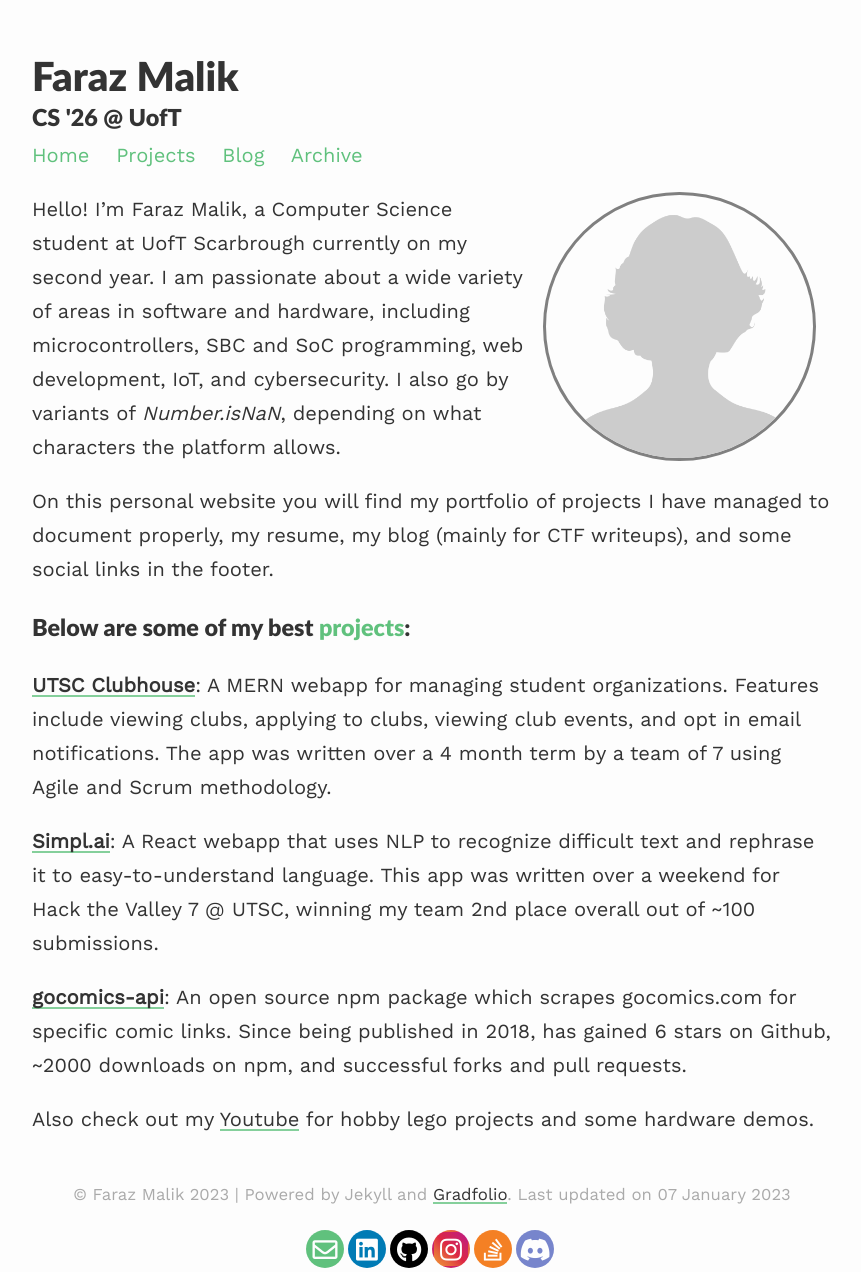
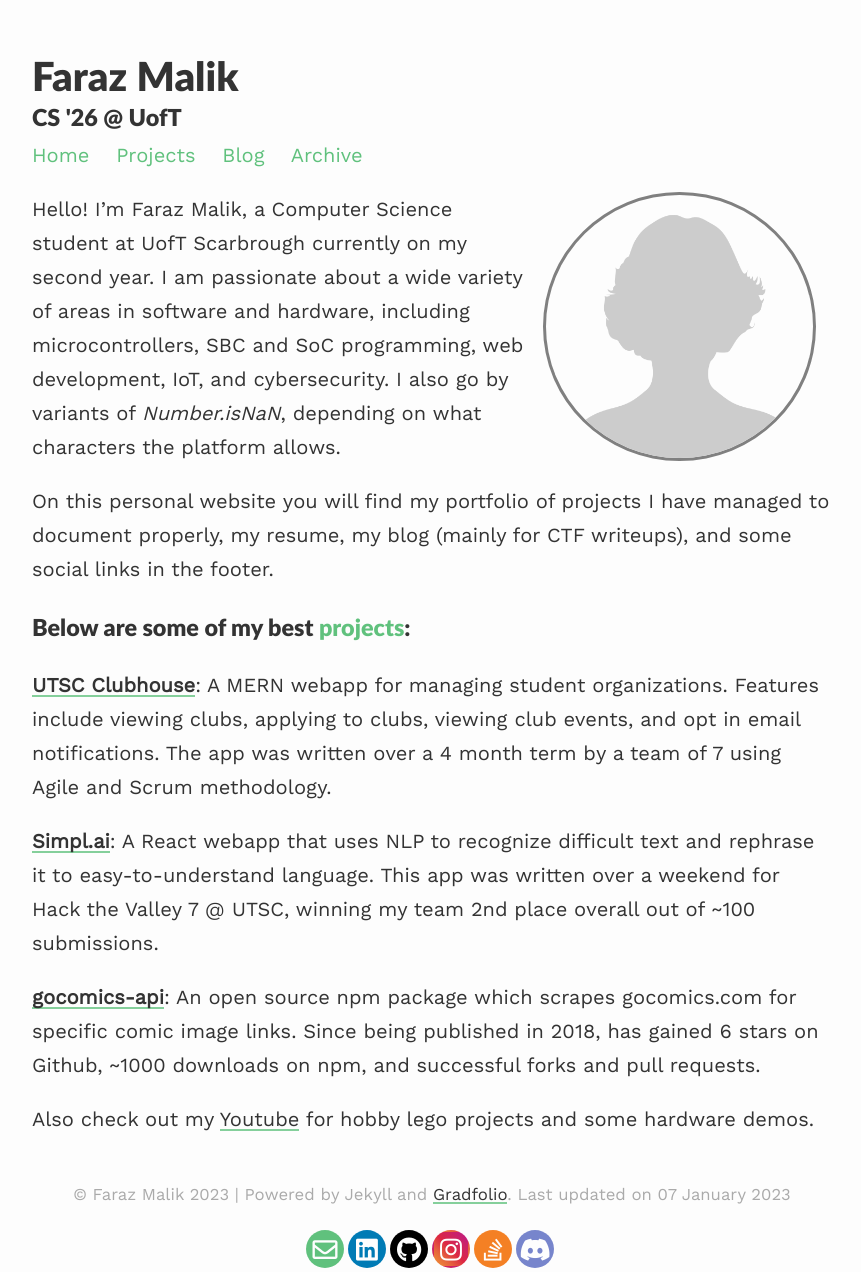
Before and after one commit to numberisnan/numberisnan.github.io, a Jekyll site: the page built from index.md, in a window 1280 px wide. Shown: the whole page, without its empty margins (208-1069 px from the left). Built offline with Jekyll 4.4.1, drawn with Linux system fonts in a browser that asks for light colours; nearby versions of some CDN libraries.

Commit message:
Fix download number error

```diff
--- a/index.md
+++ b/index.md
@@ -17,6 +17,6 @@
 
 **[Simpl.ai](/projects/simplai)**: A React webapp that uses NLP to recognize difficult text and rephrase it to easy-to-understand language. This app was written over a weekend for Hack the Valley 7 @ UTSC, winning my team 2nd place overall out of ~100 submissions.
 
-**[gocomics-api](/projects/gocomics)**: An open source npm package which scrapes gocomics.com for specific comic links. Since being published in 2018, has gained 6 stars on Github, ~2000 downloads on npm, and successful forks and pull requests.
+**[gocomics-api](/projects/gocomics)**: An open source npm package which scrapes gocomics.com for specific comic image links. Since being published in 2018, has gained 6 stars on Github, ~1000 downloads on npm, and successful forks and pull requests.
 
 Also check out my [Youtube](https://www.youtube.com/channel/UC0e7b4JEpFIuOcRSb0Wi6Dg) for hobby lego projects and some hardware demos.
```
